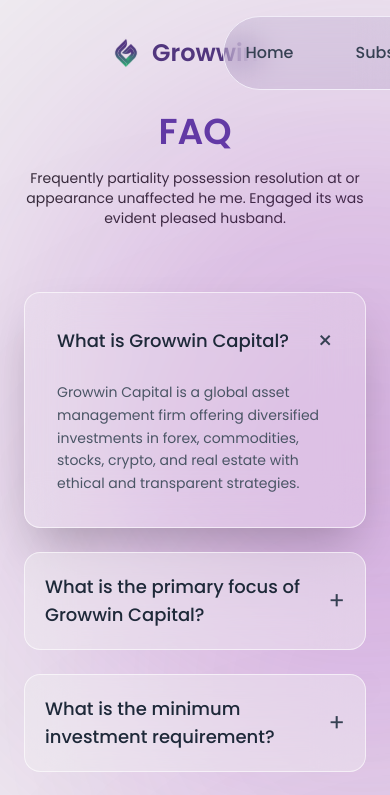
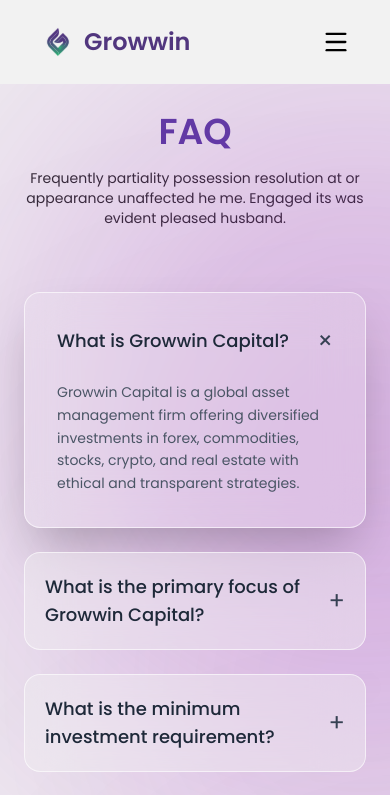
Before and after one commit to Lakshya77089/Growwin, a React (Vite) app: page /faq in a window 390 px wide. Shown: the top 795 px of the page. Built offline with nearby package versions, Linux system fonts and the light colour scheme.

Commit message:
Navbar is Moblie Responsive Now

```diff
--- a/src/components/Navbar.tsx
+++ b/src/components/Navbar.tsx
@@ -1,81 +1,119 @@
+import { NavLink, useNavigate } from "react-router-dom";
+import { useState } from "react";
+import { Menu, X } from "lucide-react";
+
 const navItems = [
   { label: "Home", path: "/" },
   { label: "Subscription", path: "/subscription" },
   { label: "FAQ", path: "/faq" },
   { label: "Contact us", path: "/contact" },
   { label: "About us", path: "/about" },
-  // { label: "Blogs", path: "/blogs" },
 ];
-import { NavLink, useNavigate } from "react-router-dom";
 
 const Navbar = () => {
   const navigate = useNavigate();
+  const [open, setOpen] = useState(false);
 
   return (
-    <div className="fixed top-0 left-3 right-3 w-full z-50">
-      <div className="flex mx-10 items-center justify-between px-14 py-4">
+    <div className="fixed top-0 left-0 right-0 z-50 bg-[#F2F2F2] lg:bg-transparent">
+      <div className="mx-4 lg:mx-10">
+        <div className="flex items-center justify-between px-6 lg:py-4 py-6">
 
           {/* Logo */}
           <div
             onClick={() => navigate("/")}
-          className="flex items-center gap-2 text-growwin font-semibold text-[20px] cursor-pointer"
+            className="flex items-center gap-2 cursor-pointer"
           >
             <img src="/growwin-logo.svg" alt="Growwin" className="w-9 h-9" />
-          <span className="font-[var(--font-poppins)] font-semibold text-2xl">
+            <span className="text-2xl font-semibold text-growwin">
               Growwin
             </span>
           </div>
 
-        {/* Nav Items */}
-        <div
-          className="
-            flex items-center gap-[30px]
-            px-1.5 py-[6px]
-            rounded-full
-            border-1
-            border-[#F2EDF8]
-            bg-[#513382]/10
-            backdrop-blur-lg
-          "
-        >
+          {/* Desktop Nav */}
+          <div className="hidden lg:flex items-center gap-[30px] px-1.5 py-[6px] rounded-full border border-[#F2EDF8] bg-[#513382]/10 backdrop-blur-lg">
             {navItems.map((item) => (
               <NavLink
                 key={item.label}
                 to={item.path}
-              className={({ isActive }) => `
-                px-4 py-1.5
-                rounded-full
-                text-base
-                font-[var(--font-poppins)] font-medium
-                transition-all duration-150
+                className={({ isActive }) =>
+                  `px-4 py-1.5 rounded-full text-base font-medium transition-all
                   ${
                     isActive
-                    ? "bg-growwin text-[#F2EDF8] shadow-[0_0_0_6px_#513382]"
-                    : "text-gray-700 hover:bg-growwin hover:text-[#F2EDF8]"
+                      ? "bg-growwin text-white shadow-[0_0_0_6px_#513382]"
+                      : "text-gray-700 hover:bg-growwin hover:text-white"
+                  }`
                 }
-              `}
               >
                 {item.label}
               </NavLink>
             ))}
           </div>
 
-        {/* Login */}
+          {/* Desktop Login */}
           <button
-          onClick={() => {
-            window.location.href = "https://site.growwincapital.com";
-          }}
-          className="
-            px-[22px] py-[10px]
-            rounded-full
-            bg-growwin
-            text-[#F2EDF8]
-            font-[var(--font-poppins)] font-medium
-          "
+            onClick={() =>
+              (window.location.href = "https://site.growwincapital.com")
+            }
+            className="hidden lg:block px-6 py-2 rounded-full bg-growwin text-white font-medium"
+          >
+            Login
+          </button>
+
+          {/* Mobile Menu Button */}
+          <button
+            className="lg:hidden"
+            onClick={() => setOpen(!open)}
+          >
+            {open ? <X size={28} /> : <Menu size={28} />}
+          </button>
+        </div>
+      </div>
+
+      {/* Mobile Menu */}
+<div
+  className={`
+    lg:hidden
+    absolute
+    top-full
+    left-0
+    right-0
+    z-40
+
+    bg-[#F2F2F2]
+    shadow-lg
+    font-[var(--font-poppins)]
+    rounded-b-2xl
+    text-center
+    px-6
+    py-6
+    space-y-4
+
+    transform transition-all duration-300 ease-out
+    ${open ? "translate-y-0 opacity-100" : "-translate-y-4 opacity-0 pointer-events-none"}
+  `}
+>
+  {navItems.map((item) => (
+    <NavLink
+      key={item.label}
+      to={item.path}
+      onClick={() => setOpen(false)}
+      className="block text-lg font-medium text-gray-700"
+    >
+      {item.label}
+    </NavLink>
+  ))}
+
+  <button
+    onClick={() =>
+      (window.location.href = "https://site.growwincapital.com")
+    }
+    className="w-full mt-4 py-3 rounded-full bg-growwin text-white font-medium"
   >
     Login
   </button>
 </div>
+
     </div>
   );
 };
```
Lines whose indentation alone changed are shown as unchanged.
